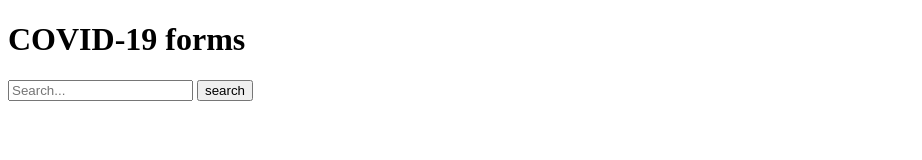
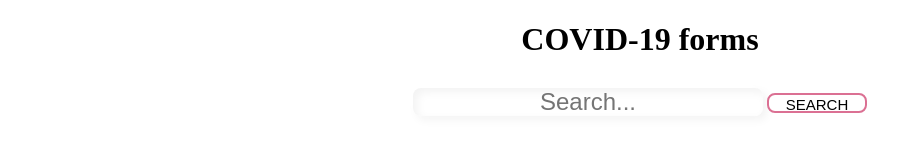
Before and after one commit to ganushkevychv/locatorForm, a plain HTML site: page index.html in a window 1280 px wide. Shown: the whole page, without its empty margins (0-922 px from the left). Drawn offline with Linux system fonts and the light colour scheme.

Commit message:
form.json updated styles added to index.css

```diff
--- a/form.json
+++ b/form.json
@@ -9,7 +9,7 @@
         "Belgium":"<ul>Brussels Airport (BRU)</ul><li><strong>Form is required to be distributed:</strong></br> YES - destribution for those who did not fill in online as backup process. Otherwise should be online</li><li><strong>Specifics:</strong></br> Only for Belgium, available only in english (PAX who does not process the form should be denied boarding)</li><li><strong>Name of the form:</strong></br> Belgium Passenger Locator Form</li><li><strong>Collection by Crew:</strong></br> YES - if the flight is from VIE, BUD, WAW, LJU</li>"
     },
     "crl":{
-        "Belgium":"Brussels Charleroi Airport (CRL)</ul><li><strong>Form is required to be distributed:</strong></br> YES - destribution for those who did not fill in online as backup process. Otherwise should be online</li><li><strong>Specifics:</strong></br> Only for Belgium, available only in english (PAX who does not process the form should be denied boarding)</li><li><strong>Name of the form:</strong></br> Belgium Passenger Locator Form</li><li><strong>Collection by Crew:</strong></br> YES - if the flight is from VIE, BUD, WAW, LJU</li>"
+        "Belgium":"Brussels Charleroi Airport (CRL)</ul><li><strong>Form is required to be distributed:</strong></br> YES - destribution for those who did not fill in online as backup process. Otherwise should be online</li><li><strong>Specifics:</strong></br> Only for Belgium, available only in english (PAX who does not process the form should be denied boarding)</li><li><strong>Name of the form:</strong></br> Belgium Passenger Locator Form</li><li><strong>Collection by Crew:</strong></br> YES - if the flight is from VIE, BUD, WAW, LJU</br>other countries ask GH</li>"
     },
     "boj":{
         "Bulgaria":"<ul>Bourgas Airport (BOJ)</ul><li><strong>Form is required to be distributed:</strong></br> Flights arriving from UK, Sweeden, Portugal, Belgium: NO </br> All other countries: YES</li><li><strong>Specifics:</strong></br> Form shall be destributed to PAX who are not going under quarantine upon arrival</li><li><strong>Name of the form:</strong></br> PAX data declaration</li><li><strong>Collection by Crew:</strong></br> NO</li>"
--- a/index.css
+++ b/index.css
@@ -0,0 +1,36 @@
+input  {
+    border: none;
+    margin: 1vh 0 20px;
+    outline: none;
+    padding: 0 20px;
+    font-size: 24px;
+    box-sizing: border-box;
+    border-radius: 8px;
+    color: black;
+    box-shadow: -4px -4px 10px rgba(255,255,255,1),
+    inset 4px 4px 10px rgba(0,0,0,0.05),
+    inset -4px -4px 10px rgba(255,255,255,1),
+    4px 4px 10px rgba(0,0,0,0.05);
+  }
+  .boxPass input::placeholder {
+    text-align: center;
+  }
+  input {
+    text-align: center;
+
+  }
+  h1 {
+      text-align: center;
+  }
+  button {
+    font-size: 15px;
+    width:100px;
+    height:20px;
+      color: black;
+      background-color: white;
+      border-radius: 8px;
+      border: 2px solid palevioletred;
+  }
+.container{
+    text-align: center;
+}
--- a/index.html
+++ b/index.html
@@ -7,12 +7,14 @@
     <title>COVID-19 ralated forms</title>
 </head>
 <body>
+    <div class="container">
     <h1>COVID-19 forms</h1>
-    <p>
+    <p id="boxPass">
     <input type="text" placeholder="Search..." id="form" maxlength="3">
-    <input type="button" value="search" id="search" onclick="searchFunc()">
+    <button type="button" value="search" id="search" onclick="searchFunc()">SEARCH</button>
     </p>
     <div id="result"></div>
+</div>
     <script src="/script.js"></script>
 </body>
 </html>
```
